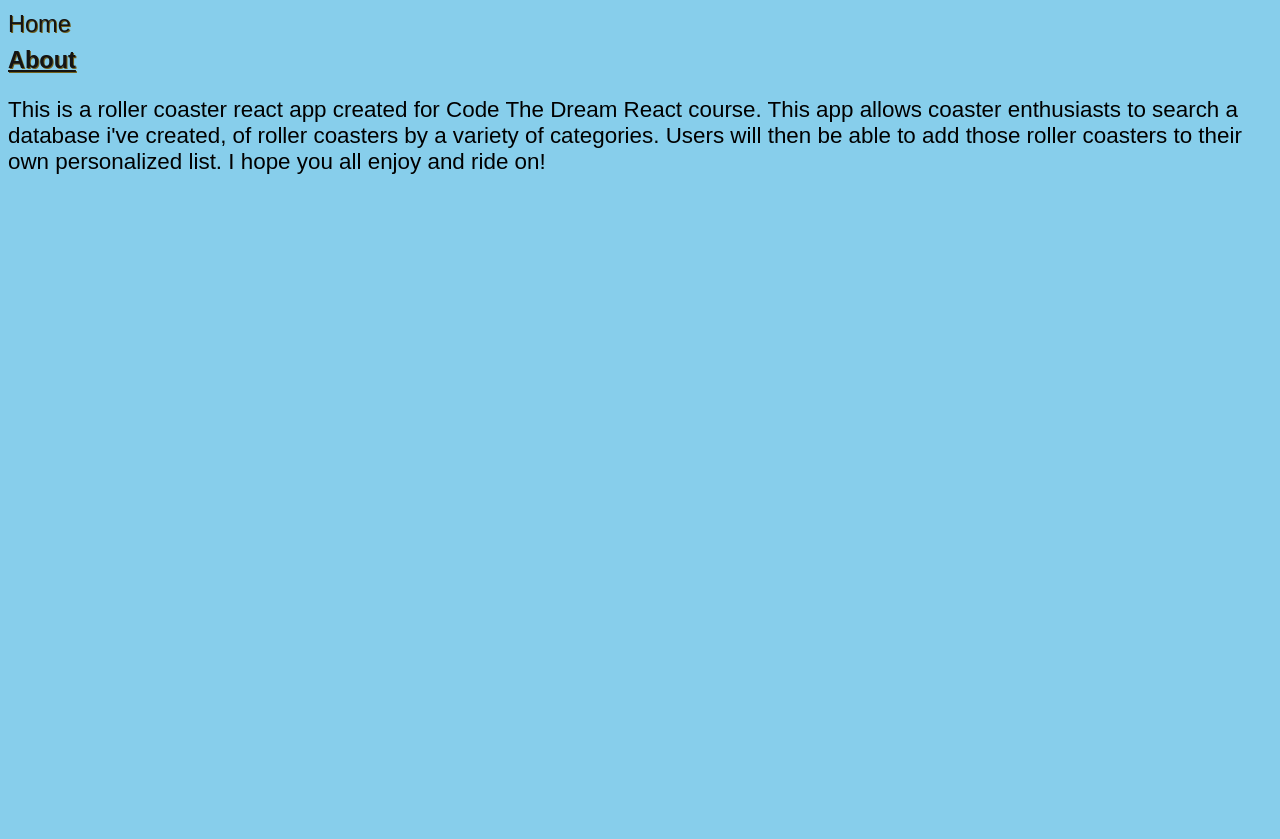
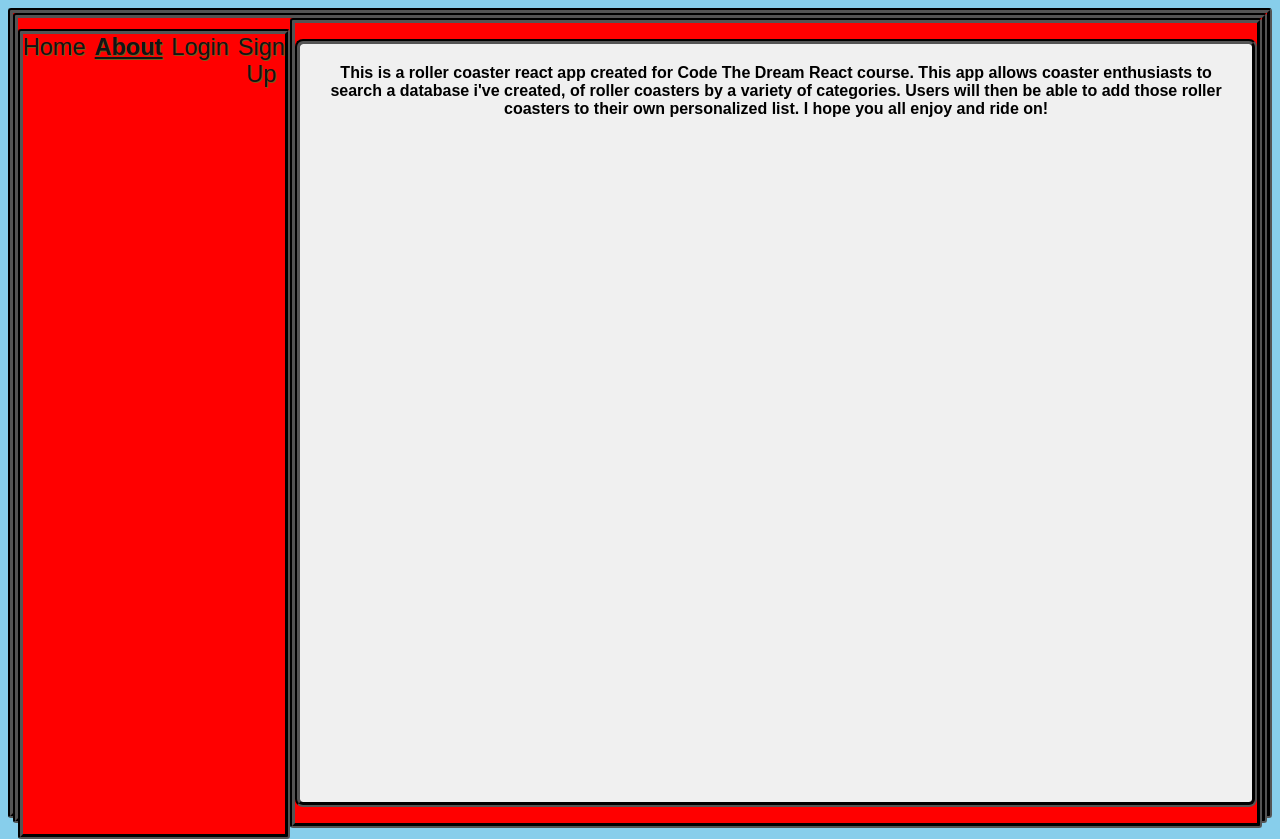
Before and after one commit to mariothorpe/ReactFinalProject-CTD, a React (Vite) app: page /about in a window 1280 px wide. Before the commit the page ends 800 px from the top, so only its background shows below. Built offline with nearby package versions, Linux system fonts and the light colour scheme; no server answers.

Commit message:
feat:
- added/created  sign up and login componenets and pages

- updated NavBar to render sign up and login links

- created routes for LoginForm and SignUpForm

```diff
--- a/src/App.jsx
+++ b/src/App.jsx
@@ -4,6 +4,8 @@ import { useEffect, useState } from "react";
 import NavBar from "./shared/NavBar";
 import HomePage from "./pages/HomePage";
 import About from "./pages/About";
+import Signup from "./pages/SignUpForm";
+import Login from "./pages/LoginForm";
 import {
   useLocation,
   useNavigate,
@@ -114,6 +116,8 @@ function App() {
           }
         />
         <Route path="/about" element={<About />} />
+        <Route path="/login" element={<Login />} />
+        <Route path="/signup" element={<Signup />} />
       </Routes>
     </div>
   );
--- a/src/pages/About.jsx
+++ b/src/pages/About.jsx
@@ -1,4 +1,5 @@
 import React from 'react';
+import styles from './About.module.css';
 
 function About() {
     return (
--- a/src/pages/About.module.css
+++ b/src/pages/About.module.css
@@ -0,0 +1,23 @@
+div{
+    display: flex;
+    justify-content: center;
+    text-align: center;
+    height: 100vh;
+    background-color: red;
+    font-family: Arial, sans-serif;
+    border: 5px dotted black;
+    border-radius: 3px;
+    border-style: groove;
+}
+
+
+p{
+    padding: 20px;
+    background-color: #f0f0f0;
+    border-radius: 8px;
+    font-family: Arial, sans-serif;
+    font-size: 16px;
+    font-weight: bold;
+    border: 5px solid black;
+    border-style: groove;
+}
--- /dev/null
+++ b/src/pages/LoginForm.jsx
@@ -0,0 +1,65 @@
+import React, { useState } from 'react';
+
+const url = `https://api.airtable.com/v0/${import.meta.env.VITE_BASE_ID2}/${
+    import.meta.env.VITE_TABLE_NAME2
+  }`;
+  const token = `Bearer ${import.meta.env.VITE_PAT2}`;
+
+function LoginForm() {
+    const [username, setUsername] = useState('');
+    const [password, setPassword] = useState('');
+    const [loginStatus, setLoginStatus] = useState('');
+
+    const handleLogin = async (e) => {
+        e.preventDefault();
+        try {
+            const response = await fetch(url, {
+              method: 'POST',
+              headers: {
+                'Authorization': token,
+                'Content-Type': 'application/json',
+              },
+              body: JSON.stringify({ username, password }),
+            });
+
+            const data = await response.json();
+
+            if (response.ok) {
+              setLoginStatus('Login successful!');
+              // Redirect or perform actions after successful login
+            } else {
+              setLoginStatus(data.message || 'Login failed.');
+            }
+          } catch (error) {
+            console.error('Error during login:', error);
+            setLoginStatus('An error occurred.');
+          }
+        };
+
+        return (
+          <form onSubmit={handleLogin}>
+            <div>
+              <label htmlFor="username">Username:</label>
+              <input
+                type="username"
+                id="username"
+                value={username}
+                onChange={(e) => setUsername(e.target.value)}
+              />
+            </div>
+            <div>
+              <label htmlFor="password">Password:</label>
+              <input
+                type="password"
+                id="password"
+                value={password}
+                onChange={(e) => setPassword(e.target.value)}
+              />
+            </div>
+            <button type="submit">Login</button>
+            {loginStatus && <p>{loginStatus}</p>}
+          </form>
+        );
+      }
+
+      export default LoginForm;
--- /dev/null
+++ b/src/pages/SignUpForm.jsx
@@ -0,0 +1,65 @@
+import React, { useState } from 'react';
+
+// const url = `https://api.airtable.com/v0/${import.meta.env.VITE_BASE_ID3}/${
+//     import.meta.env.VITE_TABLE_NAME3
+//   }`;
+//   const token = `Bearer ${import.meta.env.VITE_PAT3}`;
+
+function SignUpForm() {
+  const [username, setUsername] = useState('');
+  const [email, setEmail] = useState('');
+  const [password, setPassword] = useState('');
+
+  const handleSubmit = (event) => {
+    event.preventDefault();
+    if (username && email && password) {
+      console.log('Signup data:', { username, email, password });
+      // In a real application, you would send this data to a server
+      alert('Sign up successful!');
+      // Optionally clear the form
+      setUsername('');
+      setEmail('');
+      setPassword('');
+    } else {
+      alert('Please fill in all fields.');
+    }
+  };
+
+  return (
+    <form onSubmit={handleSubmit}>
+      <div>
+        <label htmlFor="username">Username:</label>
+        <input
+          type="text"
+          id="username"
+          value={username}
+          onChange={(e) => setUsername(e.target.value)}
+          required
+        />
+      </div>
+      <div>
+        <label htmlFor="email">Email:</label>
+        <input
+          type="email"
+          id="email"
+          value={email}
+          onChange={(e) => setEmail(e.target.value)}
+          required
+        />
+      </div>
+      <div>
+        <label htmlFor="password">Password:</label>
+        <input
+          type="password"
+          id="password"
+          value={password}
+          onChange={(e) => setPassword(e.target.value)}
+          required
+        />
+      </div>
+      <button type="submit">Sign Up</button>
+    </form>
+  );
+}
+
+export default SignUpForm;
--- a/src/shared/NavBar.jsx
+++ b/src/shared/NavBar.jsx
@@ -23,6 +23,20 @@ function NavBar() {
               >
                 About
             </NavLink>
+            <NavLink
+              to="/login"
+              className=
+              {({ isActive }) => isActive ? `${styles.link} ${styles.active}` : styles.link}
+              >
+                Login
+                </NavLink>
+                <NavLink
+              to="/signup"
+              className=
+              {({ isActive }) => isActive ? `${styles.link} ${styles.active}` : styles.link}
+              >
+                Sign Up
+                </NavLink>
             </div>
         </nav>
 );
--- a/src/shared/NavBar.module.css
+++ b/src/shared/NavBar.module.css
@@ -1,6 +1,6 @@
 .navBar {
     display: flex;
-    flex-direction: row;
+    flex-direction: column;
     justify-content: center;
     align-items: center;
     background-color: #a79242;
@@ -12,7 +12,7 @@
 
   .links {
     display: flex;
-    flex-direction: column;
+    flex-direction: row;
     gap: 0.4em;
     margin: 0.5em 0 0.25em;
     font-weight: 300;
```
Also changed, not shown: src/pages/LoginForm.module.css (added), src/pages/SignUpForm.module.css (added).
